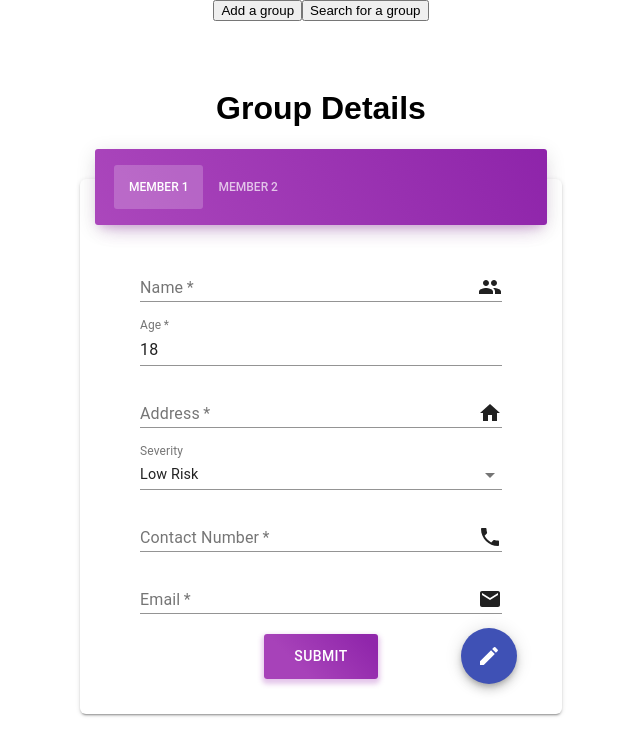
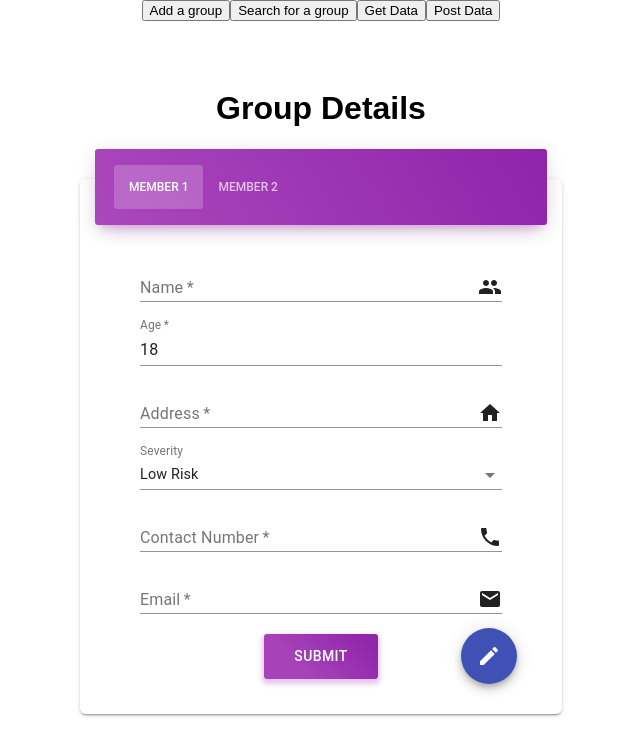
Before and after one commit to Harsh14901/QuarantineFacility, a React (Create React App) app in the folder src/reactify-ui/: page / in a window 1280 px wide. Shown: the top 756 px of the page, without its empty margins (319-959 px from the left). Built offline with nearby package versions, Linux system fonts and the light colour scheme.

Commit message:
Able to get Data from Server

```diff
--- a/src/reactify-ui/package.json
+++ b/src/reactify-ui/package.json
@@ -6,6 +6,7 @@
     "@material-ui/core": "^4.9.9",
     "@material-ui/icons": "^4.9.1",
     "@material-ui/lab": "^4.0.0-alpha.48",
+    "axios": "^0.19.2",
     "classnames": "^2.2.6",
     "prop-types": "latest",
     "react": "^16.13.1",
--- a/src/reactify-ui/src/App.js
+++ b/src/reactify-ui/src/App.js
@@ -5,19 +5,14 @@ import  {useContext, useEffect, useReducer, useState} from 'react';
 import styles from './assets/jss/homeStyles'
 import { makeStyles } from "@material-ui/core/styles";
 import {TextField} from "@material-ui/core";
-import CustomInput from "components/CustomInput/CustomInput";
 import InputAdornment from "@material-ui/core/InputAdornment";
-import Icon from "@material-ui/core/Icon";
 import Email from "@material-ui/icons/Email";
 import People from "@material-ui/icons/People";
-import {AccountCircle} from "@material-ui/icons";
 import MenuItem from "@material-ui/core/MenuItem";
 import CustomTabs from "components/CustomTabs/CustomTabs";
-import Fab from "@material-ui/core/Fab";
 import AddIcon from '@material-ui/icons/Add';
 import DeleteIcon from '@material-ui/icons/Delete';
 import Button from "@material-ui/core/Button";
-import Tooltip from "@material-ui/core/Tooltip";
 import tooltipsStyle from "assets/jss/material-kit-react/tooltipsStyle";
 import SvgIcon from "@material-ui/core/SvgIcon";
 import IconButton from "@material-ui/core/IconButton";
@@ -32,6 +27,8 @@ import PhoneIcon from "@material-ui/icons/Phone";
 import HomeIcon from "@material-ui/icons/Home"
 import GridContainer from "components/Grid/GridContainer";
 import GridItem from "components/Grid/GridItem";
+import GetFacilityData from "facility/GetFacilityData";
+import PostFacilityData from "facility/postFacilityData";
 
 
 
@@ -100,8 +97,15 @@ function App() {
 
         };
 
+        function getFacilityData() {
+                GetFacilityData();
+        }
+        function postFacilityData() {
+                PostFacilityData();
+        }
+
+
         function submitDetails(){
-
         }
 
         function addMember() {
@@ -130,6 +134,12 @@ function App() {
                       </button>
                       <button>
                               Search for a group
+                      </button>
+                      <button onClick={getFacilityData}>
+                              Get Data
+                      </button>
+                      <button onClick={postFacilityData}>
+                              Post Data
                       </button>
               </div>
               {addGrp?
--- a/src/reactify-ui/src/facility/Facility.js
+++ b/src/reactify-ui/src/facility/Facility.js
@@ -5,16 +5,18 @@ import cookie from 'react-cookies'
 class Facility extends Component {
   state={
     facilities:[]
-  }
+  };
+
+
   getFacilities(){
-    let thisFacility = this
-    const endpt = '/facilities/'
+    let thisFacility = this;
+    const endpt = '/facilities/';
     let lookupOpts = {
       method: 'GET',
       headers:{
         'Content-Type':'application/json'
       }
-    }
+    };
     fetch(endpt,lookupOpts).then(function(responnse){
       return responnse.json()
     }).then(function(data){
@@ -28,8 +30,8 @@ class Facility extends Component {
   }
 
   postFacility(){
-    const endpt = '/facilities/'
-    const csrf = cookie.load('csrftoken')
+    const endpt = '/facilities/';
+    const csrf = cookie.load('csrftoken');
     let facility = {
       //
     }
@@ -54,13 +56,13 @@ class Facility extends Component {
   }
 
   render() {
-    const {facilities} = this.state
+    const {facilities} = this.state;
     return (
       <div>
         <p>hello world this is a list of all facilities</p>
         {facilities.length > 0 ? facilities.map((facility,index)=>{
           return (<FacilityData name = {facility.name}/>)
-        }):<p>No facilities exist</p>}
+        }):<p>No Facilities exist</p>}
       </div>
     );
   }
--- /dev/null
+++ b/src/reactify-ui/src/facility/GetFacilityData.js
@@ -0,0 +1,23 @@
+import axios from 'axios'
+
+function getFacilityData() {
+        const endpt = 'http://127.0.0.1:8000/facilities/';
+        let lookupOpts = {
+                method: 'GET',
+                headers:{
+                        'Content-Type':'application/json'
+                }
+        };
+        axios.get(endpt,lookupOpts).then(function(response){
+                return response.data
+        }).then(function(data){
+                console.log("Ok I print data I got from server");
+                console.log(data);
+
+        }).catch(function(error){
+                console.error(error)
+        })
+
+}
+
+export default getFacilityData
--- /dev/null
+++ b/src/reactify-ui/src/facility/postFacilityData.js
@@ -0,0 +1,23 @@
+import cookie from "react-cookies";
+import axios from 'axios';
+import {func} from "prop-types";
+
+function PostFacilityData() {
+
+        const endpt = 'http://127.0.0.1:8000/facilities/';
+                let lookupOpts = {
+                        method:'POST',
+                        headers:{
+                                'Content-Type':'application/json',
+                                'Authorization': 'Basic YWRtaW46YWRtaW4xMjM0'
+                        }
+                };
+                axios.post(endpt, {
+                        "category": "family",
+                        "count": 4,
+                        "facility_preference": 11
+                },lookupOpts). then(r => console.log(r)).catch(function(error){console.log(error)})
+
+}
+
+export default PostFacilityData
```
Also changed, not shown: 2 other files (tests, documents, lock files or other folders).
